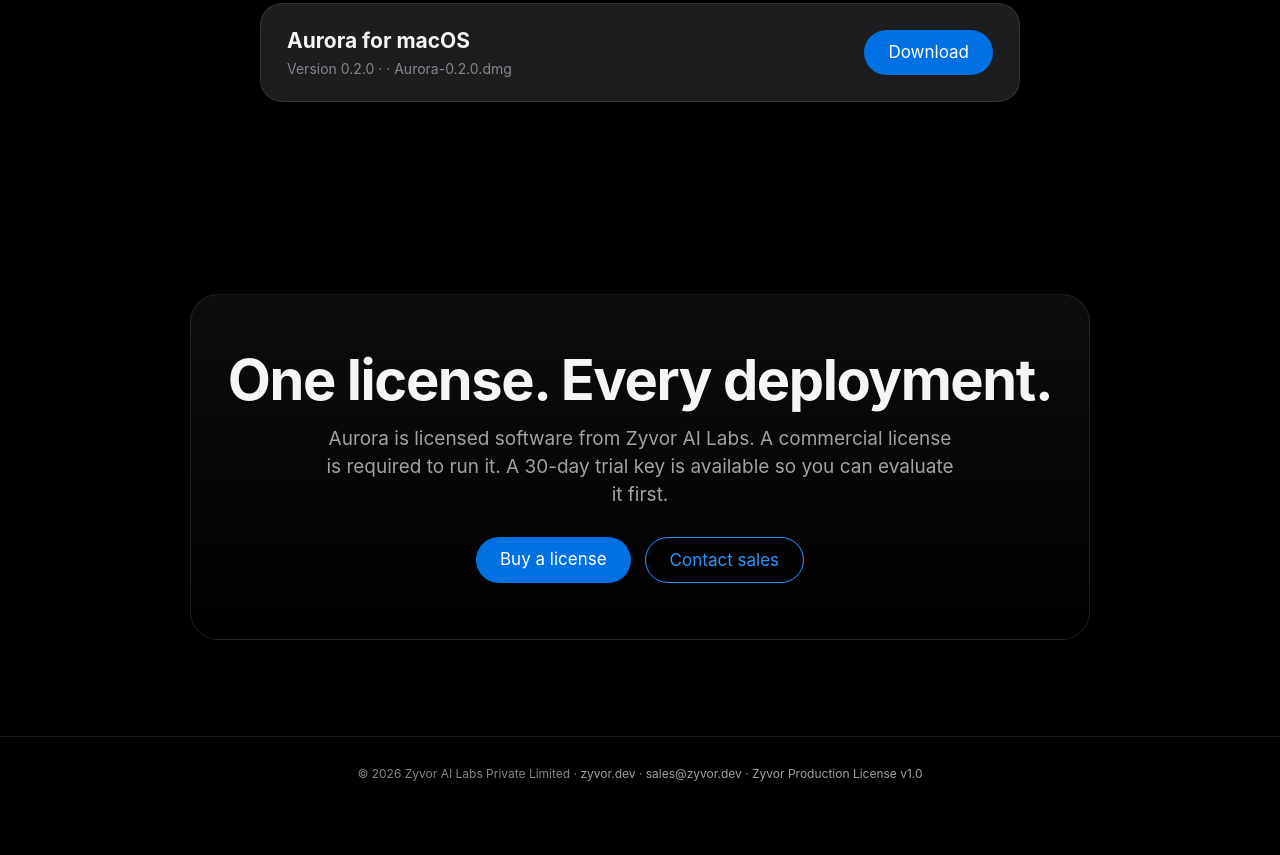
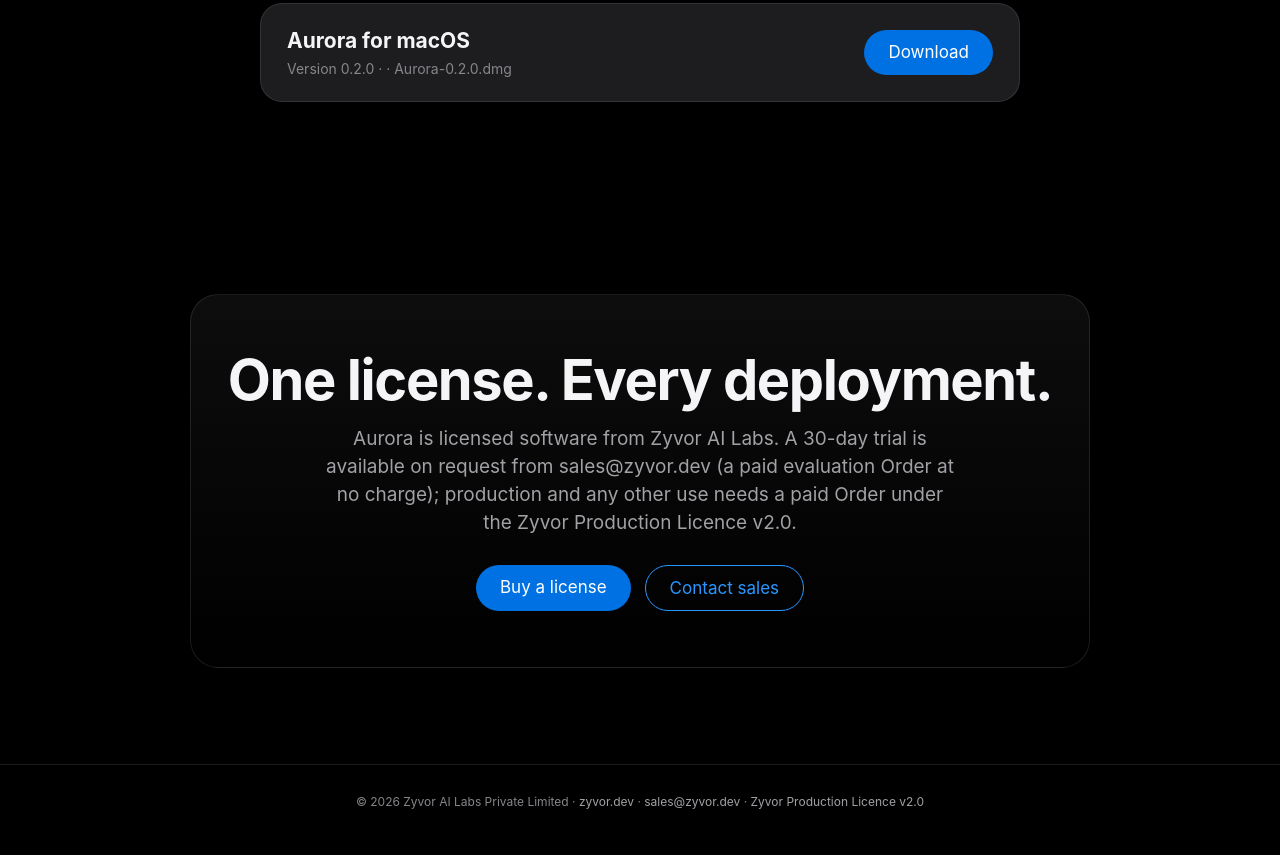
Before and after one commit to zyvorai/zyvor-aurora-site, a plain HTML site: page index.html in a window 1280 px wide. Shown: the part 2522-3377 px from the top of the page. Before the commit the page ends 3349 px from the top, so only its background shows below. Drawn offline with Linux system fonts and the light colour scheme.

Commit message:
Licence: Zyvor Production Licence v2.0 (#2)
Replace LICENSE with Zyvor Production Licence v2.0, update names and SPDX
identifiers (LicenseRef-Zyvor-Production-2.0), and reword the free-use
wording to the 30-day trial on request plus paid Order.

Co-authored-by: Claude Sonnet 5.5 <noreply@anthropic.com>

```diff
--- a/index.html
+++ b/index.html
@@ -53,8 +53,8 @@ footer{border-top:1px solid var(--line);padding:28px 22px 44px;color:var(--t3);f
 <section id="features"><h2 class="rv">Everything you need.</h2><p class="lead rv">Aurora at a glance.</p><div class="grid"><div class="card rv"><h3>Grounded</h3><p>Every answer is grounded in your own documentation.</p></div><div class="card rv"><h3>SEO scoring</h3><p>Score pages and get concrete suggestions to improve them.</p></div><div class="card rv"><h3>Human-approved</h3><p>Nothing is published until a person approves it.</p></div><div class="card rv"><h3>Five minutes</h3><p>Try it locally with Docker or Kubernetes in about five minutes.</p></div><div class="card rv"><h3>Mac app</h3><p>A native macOS app for working with Aurora on your desktop.</p></div><div class="card rv"><h3>Containers and Helm</h3><p>API and web images plus a Helm chart on GitHub Container Registry.</p></div></div></section>
 <section id="run"><h2 class="rv">Run it anywhere.</h2><p class="lead rv">Published on GitHub Container Registry.</p><div class="run"><div class="cmd rv"><div><small>API</small><code>docker pull ghcr.io/zyvorai/aurora-api:latest</code></div><button class="copy" data-copy="docker pull ghcr.io/zyvorai/aurora-api:latest">Copy</button></div><div class="cmd rv"><div><small>Web</small><code>docker pull ghcr.io/zyvorai/aurora-web:latest</code></div><button class="copy" data-copy="docker pull ghcr.io/zyvorai/aurora-web:latest">Copy</button></div><div class="cmd rv"><div><small>Helm chart</small><code>helm pull oci://ghcr.io/zyvorai/charts/aurora</code></div><button class="copy" data-copy="helm pull oci://ghcr.io/zyvorai/charts/aurora">Copy</button></div></div></section>
 <section id="download"><h2 class="rv">Download.</h2><p class="lead rv">Release binaries, with checksums so you can verify them.</p><div class="dl"><div class="file rv"><div><h3>Aurora for macOS</h3><p>Version 0.2.0 ·  · Aurora-0.2.0.dmg</p></div><a class="btn" href="https://github.com/zyvorai/zyvor-aurora-site/releases/download/v0.2.0/Aurora-0.2.0.dmg">Download</a></div></div></section>
-<section id="license"><div class="license rv"><h2>One license. Every deployment.</h2><p>Aurora is licensed software from Zyvor AI Labs. A commercial license is required to run it. A 30-day trial key is available so you can evaluate it first.</p>
+<section id="license"><div class="license rv"><h2>One license. Every deployment.</h2><p>Aurora is licensed software from Zyvor AI Labs. A 30-day trial is available on request from sales@zyvor.dev (a paid evaluation Order at no charge); production and any other use needs a paid Order under the Zyvor Production Licence v2.0.</p>
 <div class="cta"><a class="btn" href="https://zyvor.dev/buy">Buy a license</a><a class="btn ghost" href="mailto:sales@zyvor.dev?subject=Aurora%20license">Contact sales</a></div></div></section>
-<footer>© 2026 Zyvor AI Labs Private Limited · <a href="https://zyvor.dev">zyvor.dev</a> · <a href="mailto:sales@zyvor.dev">sales@zyvor.dev</a> · <a href="LICENSE">Zyvor Production License v1.0</a></footer>
+<footer>© 2026 Zyvor AI Labs Private Limited · <a href="https://zyvor.dev">zyvor.dev</a> · <a href="mailto:sales@zyvor.dev">sales@zyvor.dev</a> · <a href="LICENSE">Zyvor Production Licence v2.0</a></footer>
 <script>document.documentElement.classList.add('js');document.querySelectorAll('button.copy').forEach(function(b){b.addEventListener('click',function(){var t=b.getAttribute('data-copy');(navigator.clipboard?navigator.clipboard.writeText(t):Promise.reject()).then(function(){b.textContent='Copied';setTimeout(function(){b.textContent='Copy'},1400)}).catch(function(){})})});
 var io=new IntersectionObserver(function(es){es.forEach(function(e){if(e.isIntersecting){e.target.classList.add('in');io.unobserve(e.target)}})},{threshold:.12});document.querySelectorAll('.rv').forEach(function(e){io.observe(e)});</script></body></html>
```
Also changed, not shown: 3 other files.
